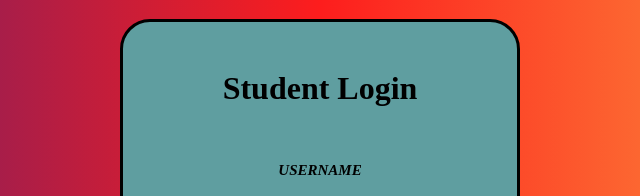
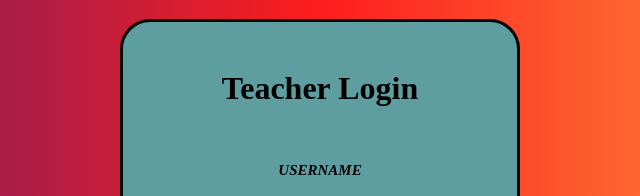
Before and after one commit to sidhu1819/digipro, a plain HTML site: page index.html in a window 1280 px wide. Shown: the part 131-327 px from the top of the page, 320-960 px from the left. Drawn offline with Linux system fonts and the light colour scheme.

Commit message:
Update index.html

```diff
--- a/index.html
+++ b/index.html
@@ -93,7 +93,7 @@
         <div class="card">
 
             <header>
-                <h1>Student Login</h1>
+                <h1>Teacher Login</h1>
             </header>
 
             <main>
```
